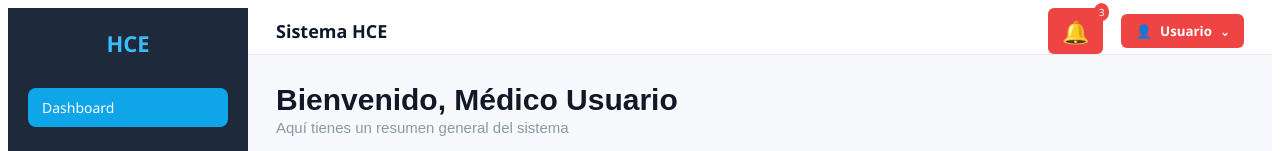
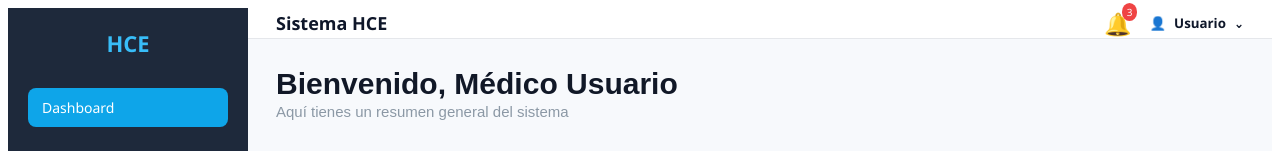
Before and after one commit to bancesroseline-alt/hce-system, an Angular app: page /dashboard in a window 1280 px wide. Shown: the top 151 px of the page. Built offline with nearby package versions, Linux system fonts and the light colour scheme; no server answers; sample sign-in values are in the browser's storage.

Commit message:
Update main-layout.component.css

```diff
--- a/src/app/layout/main-layout/main-layout.component.css
+++ b/src/app/layout/main-layout/main-layout.component.css
@@ -78,17 +78,16 @@ header {
 }
 
 /* BOTÓN LOGOUT */
-header button {
+.logout-btn {
   background: #ef4444;
   border: none;
   padding: 8px 14px;
   color: white;
   border-radius: 6px;
   cursor: pointer;
-  transition: 0.2s;
 }
 
-header button:hover {
+.logout-btn:hover {
   background: #dc2626;
 }
 
```
